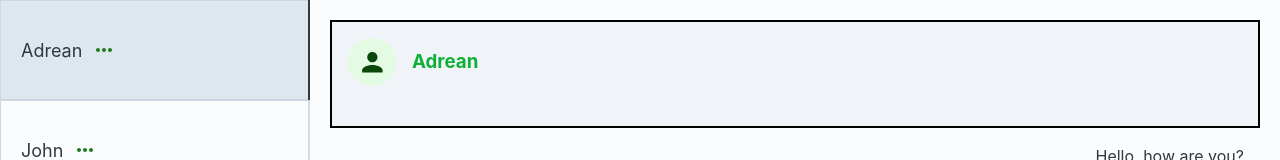
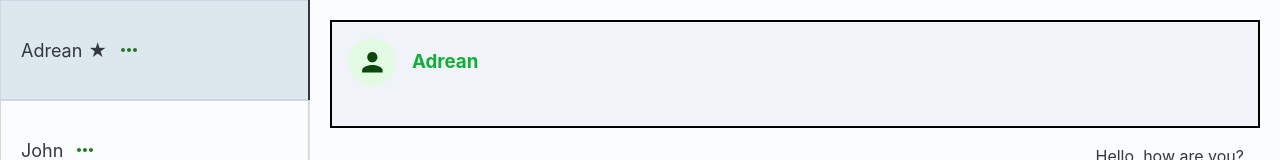
Before and after one commit to IrrationalCucumber/Chat-for-web-application-frontend, a React (Vite) app: page / in a window 1280 px wide. Shown: the top 160 px of the page. Built offline with nearby package versions, Linux system fonts and the light colour scheme.

Commit message:
Display star if user is favorite

```diff
--- a/src/route/Home.tsx
+++ b/src/route/Home.tsx
@@ -18,7 +18,7 @@ import "./style.css";
 export default function Home() {
   //const sampleChatUser = ["Adrean", "John", "Doe", "Jane", "Smith"];
   const [sampleChatUser, setSampleChatUser] = React.useState([
-    { id: 1, user: "Adrean", favorite: false, block: false },
+    { id: 1, user: "Adrean", favorite: true, block: false },
     { id: 2, user: "John", favorite: false, block: false },
     { id: 3, user: "Doe", favorite: false, block: false },
     { id: 4, user: "Jane", favorite: false, block: false },
@@ -69,6 +69,7 @@ export default function Home() {
               key={id} // Use the user name as the value for the tab
             >
               {user.user}
+              {user.favorite && <span className="tab__favorite">★</span>}
               <Dropdown>
                 {/* Elaborate dropdown further */}
                 <MenuButton
```
